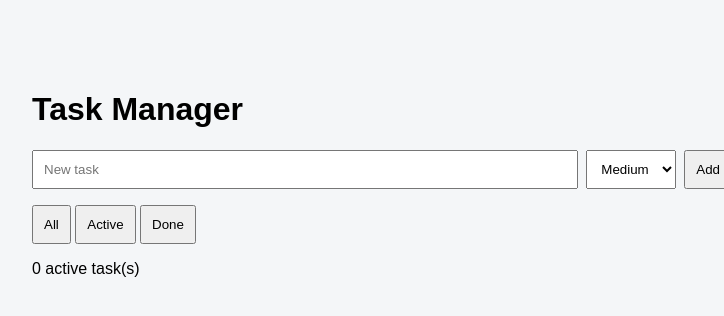
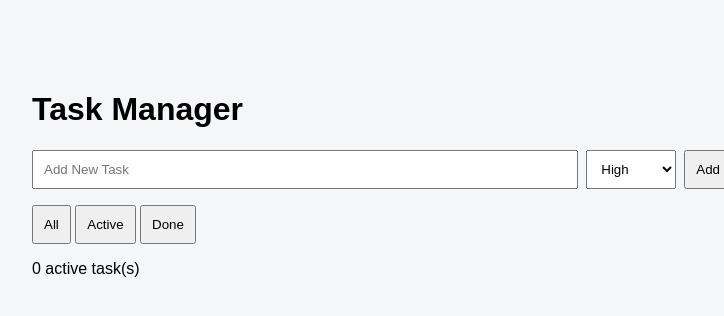
Before and after one commit to Dam-droid/OratileGuide, a plain HTML site: page index.html in a window 1280 px wide. Shown: the full height of the page, 258-982 px from the left. Drawn offline with Linux system fonts and the light colour scheme.

Commit message:
Updated text and changed the selected option again

```diff
--- a/index.html
+++ b/index.html
@@ -7,11 +7,11 @@
         <main>
             <h1>Task Manager</h1>
             <form id="form">
-                <input id="text" required placeholder="New task">
+                <input id="text" required placeholder="Add New Task">
                 <select id="priority">
                     <option>Low</option>
-                    <option selected>Medium</option>
-                    <option>High</option>
+                    <option>Medium</option>
+                    <option selected>High</option>
                 </select>
                 <button>Add</button>
             </form>
```
